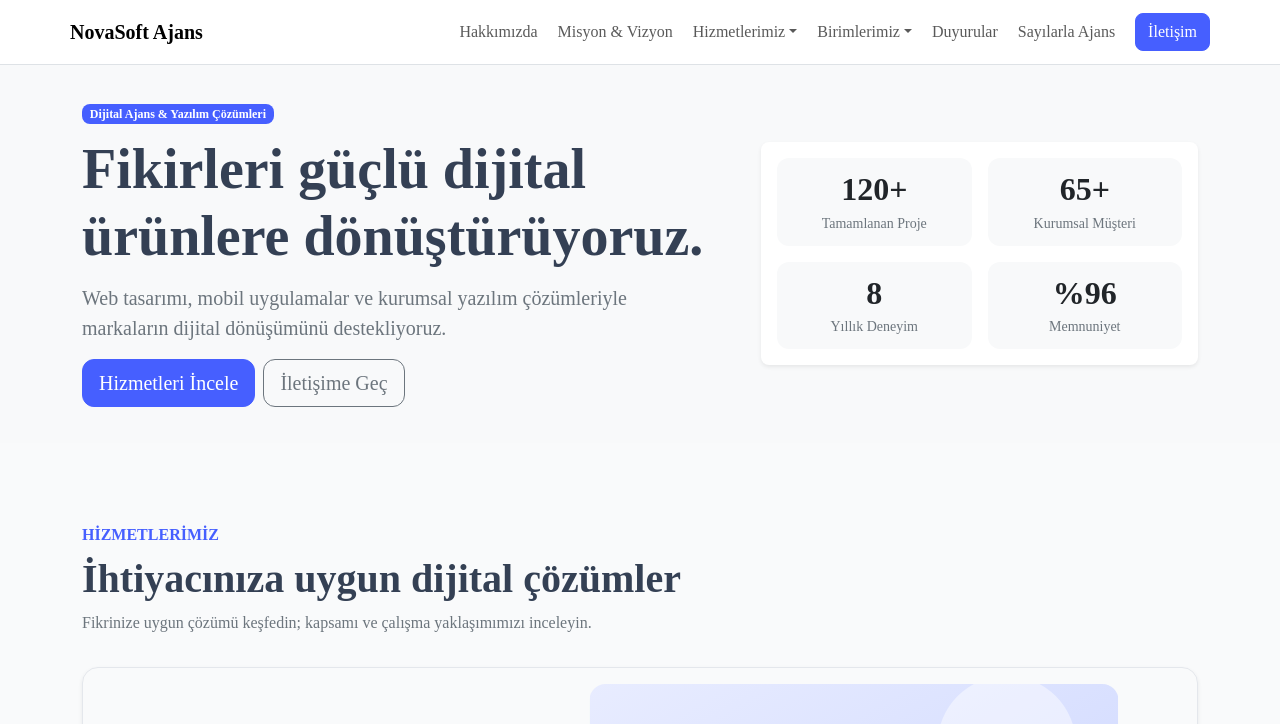
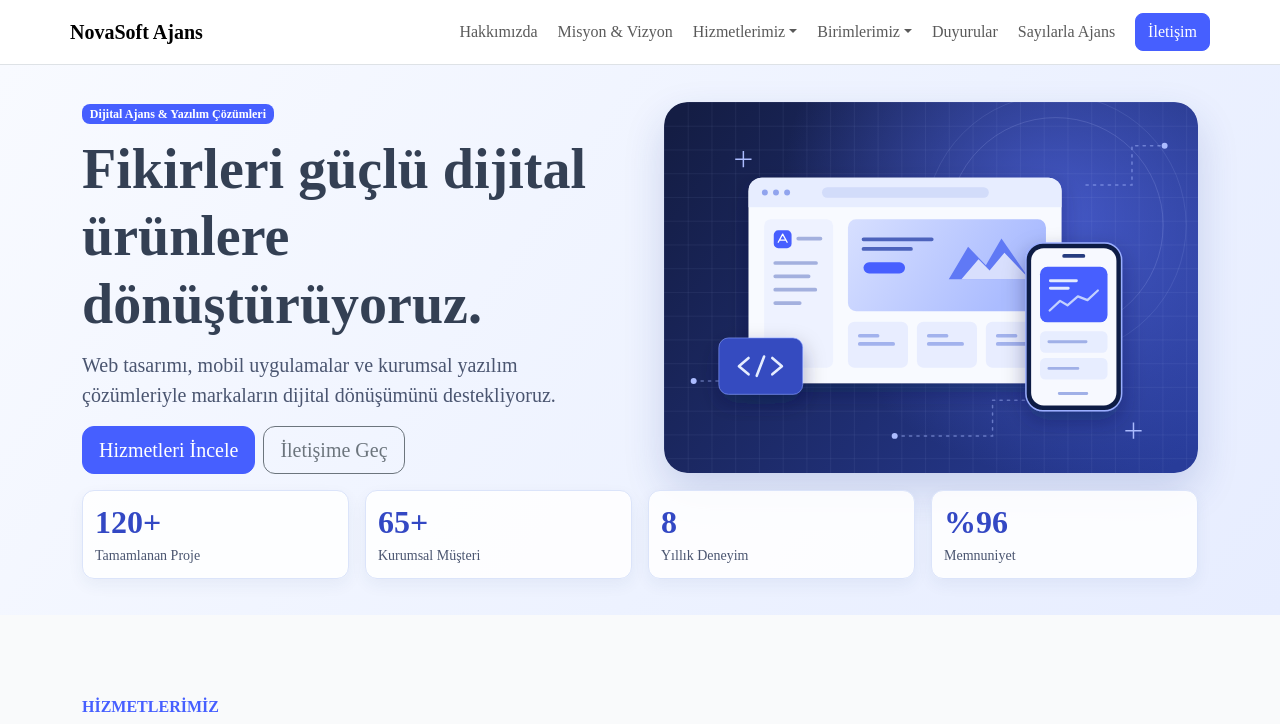
Before and after one commit to bersudemir/dijital-ajans-web-projesi, a plain HTML site: page index.html in a window 1280 px wide. Shown: the top 724 px of the page. Drawn offline with nearby package versions, Linux system fonts and the light colour scheme.

Commit message:
NovaSoft gorsel tasarim iyilestirmeleri

```diff
--- a/assets/css/custom.css
+++ b/assets/css/custom.css
@@ -14,6 +14,70 @@ body {
 
 .agency-section {
   padding: var(--agency-section-space) 0;
+}
+
+.agency-home-hero {
+  background: linear-gradient(125deg, #f8faff 0%, #edf2ff 60%, #e7edff 100%);
+}
+
+.agency-hero-copy {
+  color: #4a5570;
+}
+
+.agency-hero-art {
+  display: block;
+  width: 100%;
+  max-width: 40rem;
+  margin-inline: auto;
+  border-radius: 1.5rem;
+  box-shadow: 0 1.125rem 2.5rem rgb(36 63 147 / .18);
+}
+
+.agency-metrics {
+  display: grid;
+  grid-template-columns: repeat(2, minmax(0, 1fr));
+  gap: .75rem;
+}
+
+.agency-metric {
+  border: 1px solid #dbe4fa;
+  background: rgb(255 255 255 / .88);
+  box-shadow: 0 .375rem 1rem rgb(41 62 127 / .06);
+}
+
+.agency-metric dt {
+  color: #4a5570;
+}
+
+.agency-metric dd,
+.agency-section-label {
+  color: #3348c4;
+}
+
+.agency-soft-section {
+  background: linear-gradient(135deg, #f7f9ff, #edf2ff);
+}
+
+.agency-process-card,
+.agency-service-card {
+  border-color: #dbe4fa;
+  box-shadow: 0 .5rem 1.375rem rgb(41 62 127 / .08);
+}
+
+.agency-step.agency-process-icon {
+  background: #e8eeff;
+  color: #3348c4;
+}
+
+.agency-service-card .agency-service-image {
+  height: auto;
+}
+
+@media (min-width: 768px) {
+  .agency-metrics {
+    grid-template-columns: repeat(4, minmax(0, 1fr));
+    gap: 1rem;
+  }
 }
 
 .agency-card {
--- a/index.html
+++ b/index.html
@@ -48,31 +48,41 @@
     </nav>
   </header>
   <main id="main-content" tabindex="-1">
-    <section class="py-5 py-lg-6 bg-light">
-      <div class="container py-4">
-        <div class="row align-items-center g-5">
-          <div class="col-lg-7">
+    <section class="agency-home-hero py-5">
+      <div class="container py-lg-3">
+        <div class="row align-items-center gy-4 gx-lg-5">
+          <div class="col-lg-6">
             <span class="badge text-bg-primary mb-3">Dijital Ajans & Yazılım Çözümleri</span>
             <h1 class="display-4 fw-bold">Fikirleri güçlü dijital ürünlere dönüştürüyoruz.</h1>
-            <p class="lead text-secondary mt-3">Web tasarımı, mobil uygulamalar ve kurumsal yazılım çözümleriyle markaların dijital dönüşümünü destekliyoruz.</p>
+            <p class="lead agency-hero-copy mt-3">Web tasarımı, mobil uygulamalar ve kurumsal yazılım çözümleriyle markaların dijital dönüşümünü destekliyoruz.</p>
             <div class="d-flex flex-wrap gap-2 mt-4">
               <a class="btn btn-primary btn-lg" href="#hizmetler">Hizmetleri İncele</a>
               <a class="btn btn-outline-secondary btn-lg" href="iletisim.html">İletişime Geç</a>
             </div>
           </div>
-          <div class="col-lg-5">
-            <div class="card shadow-sm border-0">
-              <div class="card-body p-4">
-                <div class="row g-3 text-center">
-                  <div class="col-6"><div class="p-3 bg-light rounded-3"><div class="h2 fw-bold mb-1">120+</div><div class="small text-secondary">Tamamlanan Proje</div></div></div>
-                  <div class="col-6"><div class="p-3 bg-light rounded-3"><div class="h2 fw-bold mb-1">65+</div><div class="small text-secondary">Kurumsal Müşteri</div></div></div>
-                  <div class="col-6"><div class="p-3 bg-light rounded-3"><div class="h2 fw-bold mb-1">8</div><div class="small text-secondary">Yıllık Deneyim</div></div></div>
-                  <div class="col-6"><div class="p-3 bg-light rounded-3"><div class="h2 fw-bold mb-1">%96</div><div class="small text-secondary">Memnuniyet</div></div></div>
-                </div>
-              </div>
-            </div>
+          <div class="col-lg-6">
+            <img class="img-fluid agency-hero-art" src="assets/images/agency-hero.svg" width="720" height="500"
+              alt="Bir tarayıcıda web tasarımı, yanında mobil uygulama ve kod paneli" fetchpriority="high">
           </div>
         </div>
+        <dl class="agency-metrics mt-4 mt-lg-5 mb-0" aria-label="NovaSoft Ajans istatistikleri">
+          <div class="agency-metric rounded-3 p-3 d-flex flex-column">
+            <dt class="small fw-normal order-1">Tamamlanan Proje</dt>
+            <dd class="h2 fw-bold mb-1">120+</dd>
+          </div>
+          <div class="agency-metric rounded-3 p-3 d-flex flex-column">
+            <dt class="small fw-normal order-1">Kurumsal Müşteri</dt>
+            <dd class="h2 fw-bold mb-1">65+</dd>
+          </div>
+          <div class="agency-metric rounded-3 p-3 d-flex flex-column">
+            <dt class="small fw-normal order-1">Yıllık Deneyim</dt>
+            <dd class="h2 fw-bold mb-1">8</dd>
+          </div>
+          <div class="agency-metric rounded-3 p-3 d-flex flex-column">
+            <dt class="small fw-normal order-1">Memnuniyet</dt>
+            <dd class="h2 fw-bold mb-1">%96</dd>
+          </div>
+        </dl>
       </div>
     </section>
 
@@ -97,11 +107,11 @@
       </div>
     </section>
 
-    <section class="agency-section bg-light">
+    <section class="agency-section agency-soft-section">
       <div class="container">
         <div class="d-flex flex-column flex-md-row justify-content-between align-items-md-end gap-3 mb-4">
           <div>
-            <span class="text-primary fw-semibold">DUYURULAR</span>
+            <span class="agency-section-label fw-semibold">DUYURULAR</span>
             <h2 class="display-6 fw-bold mt-2 mb-0">Güncel gelişmeler</h2>
           </div>
           <a class="btn btn-outline-primary" href="duyurular.html">Daha Fazla</a>
```
Also changed, not shown: assets/js/app/pages/services-page.js (+9 -4 lines), hakkimizda.html (+37 -7 lines), hizmetler.html (+3 -3 lines), assets/images/agency-hero.svg (added), 1 other file.
